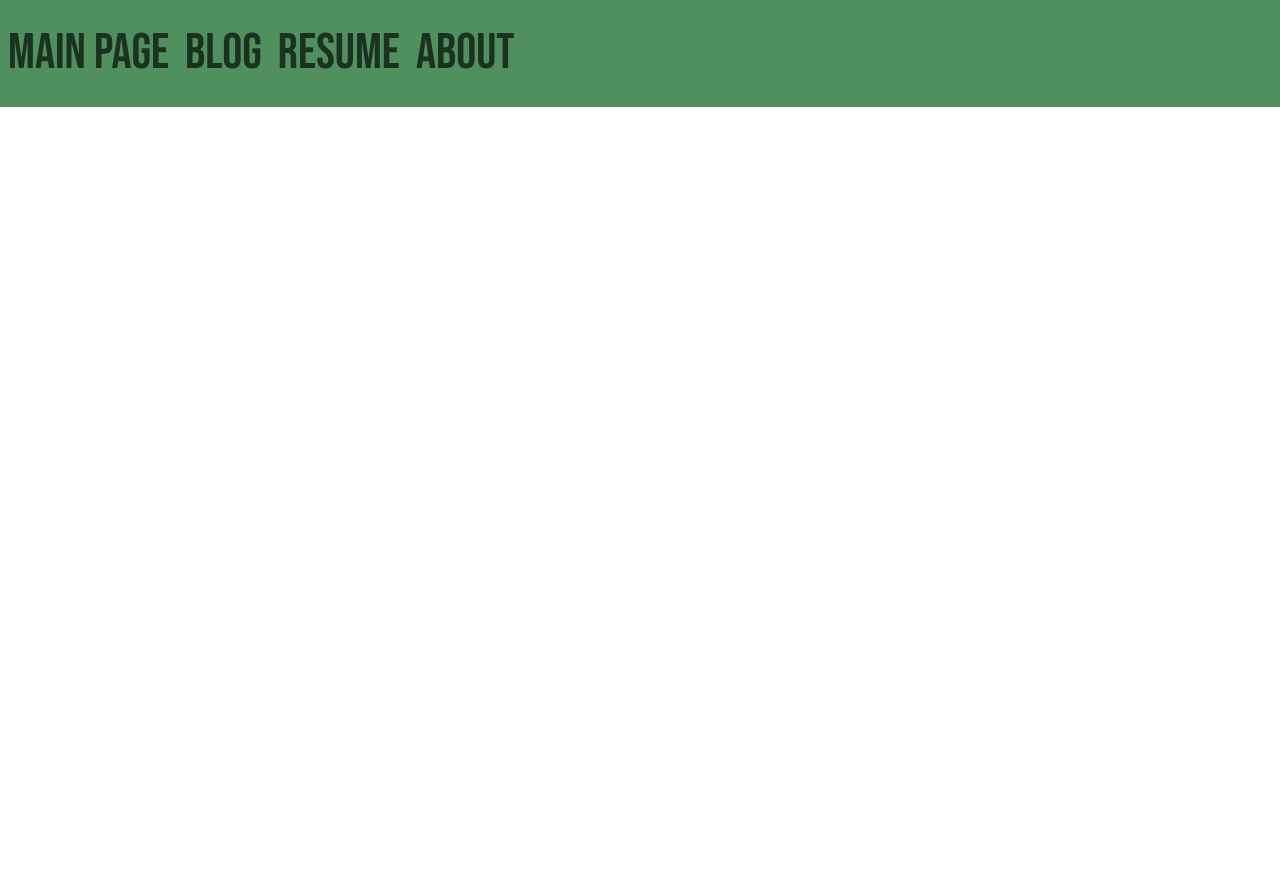
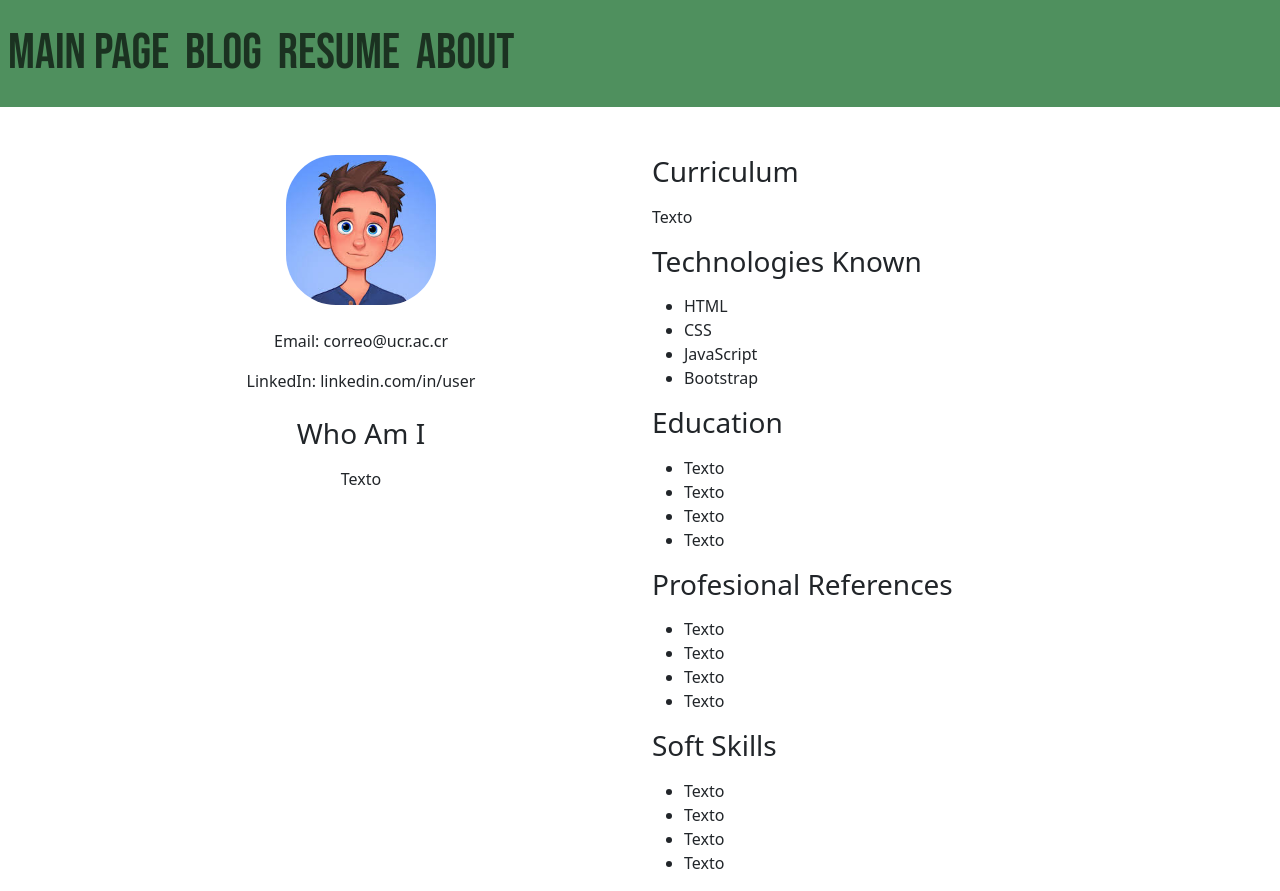
Before and after one commit to SrDavidC/django_webblog, a Django app: template templates/resume.html in a window 1280 px wide. Before the commit the page ends 107 px from the top, so only its background shows below. Run offline with Django 5.2, Linux system fonts and the light colour scheme; the template is opened without the code that fills it, so the values that code supplies are empty.

Commit message:
feat: added resume.html page and view

```diff
--- a/djangoProject/urls.py
+++ b/djangoProject/urls.py
@@ -22,4 +22,5 @@ from . import views
 urlpatterns = [
     path('admin/', admin.site.urls),
     path("", views.index, name="index"),
+    path("resume", views.resume, name="resume"),
 ]
--- a/djangoProject/views.py
+++ b/djangoProject/views.py
@@ -2,3 +2,5 @@ from django.shortcuts import render, HttpResponse
 
 def index(request):
     return render(request, 'index.html')
+def resume(request):
+    return render(request,'resume.html')
--- a/templates/base.html
+++ b/templates/base.html
@@ -27,13 +27,13 @@
                 <a class="nav-link" href="#">MAIN PAGE</a>
             </li>
             <li class="nav-item">
-                <a class="nav-link" href="#">BLOG</a>
+                <a class="nav-link" href="/blog">BLOG</a>
             </li>
             <li class="nav-item">
-                <a class="nav-link" href="#">RESUME</a>
+                <a class="nav-link" href="/resume">RESUME</a>
             </li>
             <li class="nav-item">
-                <a class="nav-link" href="#">ABOUT</a>
+                <a class="nav-link" href="/about">ABOUT</a>
             </li>
         </ul>
     </div>
--- a/templates/resume.html
+++ b/templates/resume.html
@@ -1,5 +1,64 @@
 {% extends "base.html" %} {% block title %} Resume {% endblock %}
 
 {% block content %}
-
+    <div class="container mt-5">
+        <div class="row">
+            <div class="col-md-6">
+                <div class="text-center mb-4">
+                    {% load static %}
+                    <img src="{% static 'avatar.jpeg' %}" alt="Profile Picture" class="profile-img">
+                </div>
+                <div class="text-center mb-4">
+                    <p>Email: correo@ucr.ac.cr</p>
+                    <p>LinkedIn: linkedin.com/in/user</p>
+                </div>
+                <div>
+                    <h3 class="text-center mb-3">Who Am I</h3>
+                    <p class="text-center">Texto</p>
+                </div>
+            </div>
+            <div class="col-md-6">
+                <div>
+                    <h3 class="mb-3">Curriculum</h3>
+                    <p>Texto</p>
+                </div>
+                <div>
+                    <h3 class="mb-3">Technologies Known</h3>
+                    <ul>
+                        <li>HTML</li>
+                        <li>CSS</li>
+                        <li>JavaScript</li>
+                        <li>Bootstrap</li>
+                    </ul>
+                </div>
+                <div>
+                    <h3 class="mb-3">Education</h3>
+                    <ul>
+                        <li>Texto</li>
+                        <li>Texto</li>
+                        <li>Texto</li>
+                        <li>Texto</li>
+                    </ul>
+                </div>
+                <div>
+                    <h3 class="mb-3">Profesional References</h3>
+                    <ul>
+                        <li>Texto</li>
+                        <li>Texto</li>
+                        <li>Texto</li>
+                        <li>Texto</li>
+                    </ul>
+                </div>
+                <div>
+                    <h3 class="mb-3">Soft Skills</h3>
+                    <ul>
+                        <li>Texto</li>
+                        <li>Texto</li>
+                        <li>Texto</li>
+                        <li>Texto</li>
+                    </ul>
+                </div>
+            </div>
+        </div>
+    </div>
 {% endblock %}
```
